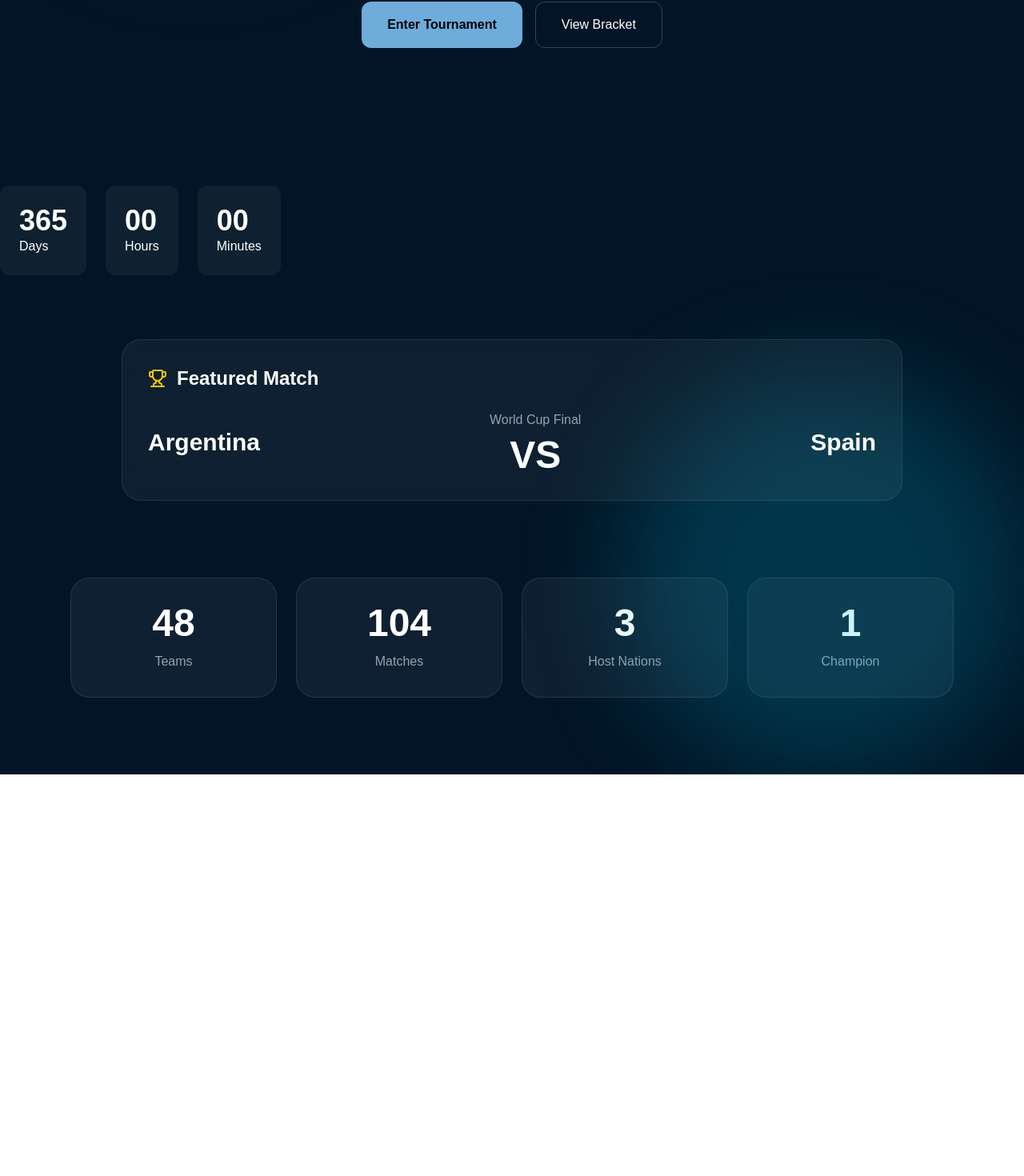
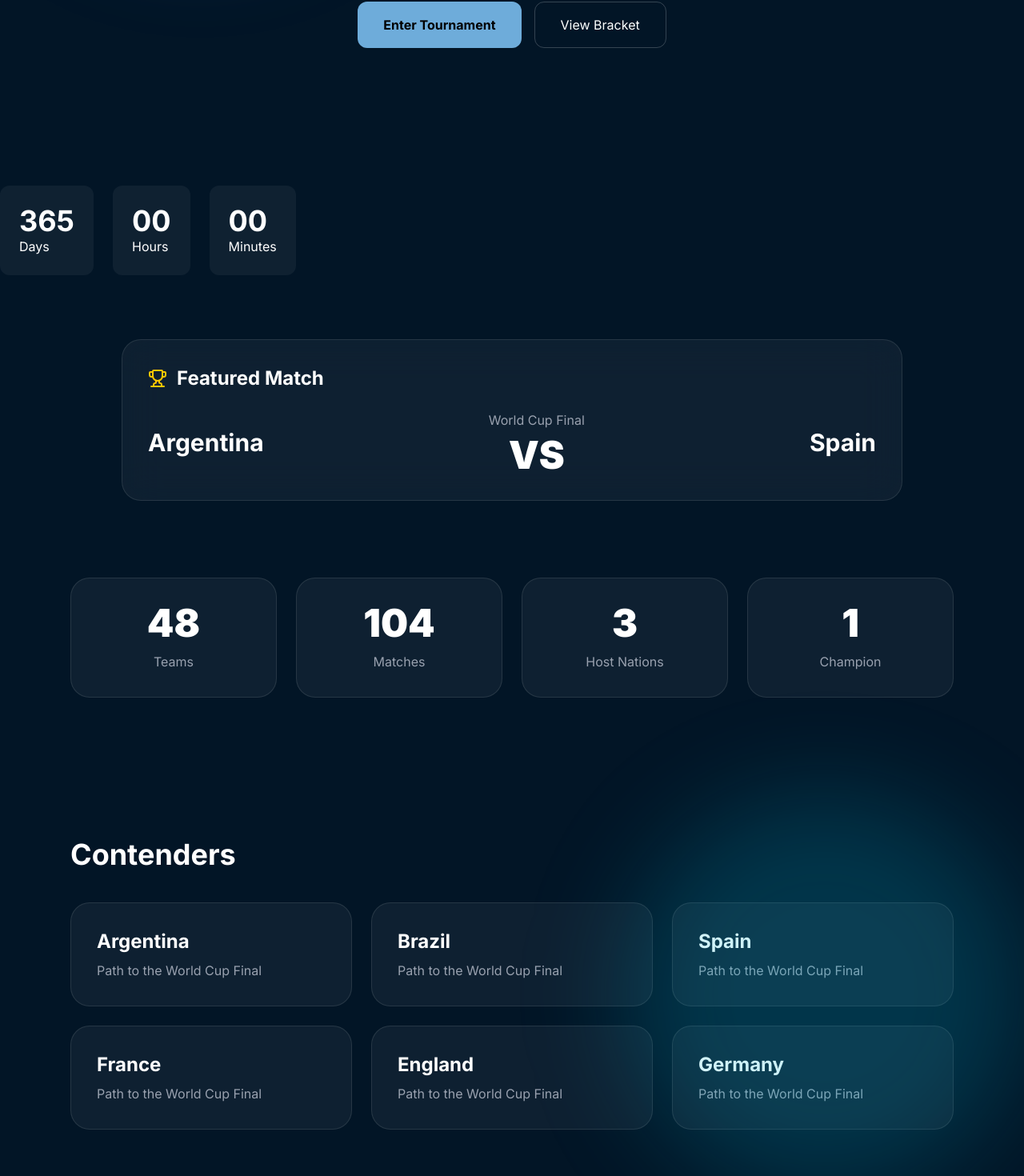
Before and after one commit to saviour159/path-to-glory, a Next.js app: page / in a window 1280 px wide. Shown: the part 666-2136 px from the top of the page at 80% size. Before the commit the page ends 1634 px from the top, so only its background shows below. Built offline with nearby package versions, Linux system fonts and the light colour scheme.

Commit message:
Phase 4 - Homepage Structure

```diff
--- a/app/layout.tsx
+++ b/app/layout.tsx
@@ -1,15 +1,9 @@
 import Navbar from "@/components/layout/Navbar";
 import type { Metadata } from "next";
-import { Geist, Geist_Mono } from "next/font/google";
+import { Inter } from "next/font/google";
 import "./globals.css";
 
-const geistSans = Geist({
-  variable: "--font-geist-sans",
-  subsets: ["latin"],
-});
-
-const geistMono = Geist_Mono({
-  variable: "--font-geist-mono",
+const inter = Inter({
   subsets: ["latin"],
 });
 
@@ -24,10 +18,8 @@ export default function RootLayout({
   children: React.ReactNode;
 }>) {
   return (
-    <html
-      lang="en"
-      className={`${geistSans.variable} ${geistMono.variable} h-full antialiased`}>
-      <body>
+    <html lang="en">
+      <body className={inter.className}>
         <Navbar />
         {children}
       </body>
--- a/app/page.tsx
+++ b/app/page.tsx
@@ -1,6 +1,7 @@
 import Countdown from "@/components/home/Countdown";
 import FeaturedMatch from "@/components/home/FeaturedMatch";
 import Stats from "@/components/home/Stats";
+import TeamShowcase from "@/components/home/TeamShowcase";
 export default function Home() {
   return (
     <main className="relative min-h-screen overflow-hidden bg-[#021526] text-white">
@@ -49,6 +50,7 @@ export default function Home() {
       <Countdown />
       <FeaturedMatch />
       <Stats />
+      <TeamShowcase />
     </main>
   );
 }
--- a/components/home/FeaturedMatch.tsx
+++ b/components/home/FeaturedMatch.tsx
@@ -1,8 +1,13 @@
 import { Trophy } from "lucide-react";
+import { motion } from "framer-motion";
 
 export default function FeaturedMatch() {
   return (
-    <div className="max-w-5xl mx-auto mt-20 px-6">
+    <div
+      initial={{ opacity: 0, y: 50 }}
+      animate={{ opacity: 1, y: 0 }}
+      transition={{ duration: 0.8 }}
+      className="max-w-5xl mx-auto mt-20 px-6">
       <div className="rounded-3xl border border-white/10 bg-white/5 backdrop-blur-xl p-8">
         <div className="flex items-center gap-3 mb-6">
           <Trophy className="text-yellow-400" />
--- /dev/null
+++ b/components/home/TeamShowcase.tsx
@@ -0,0 +1,28 @@
+export default function TeamShowcase() {
+  const teams = [
+    "Argentina",
+    "Brazil",
+    "Spain",
+    "France",
+    "England",
+    "Germany",
+  ];
+
+  return (
+    <section className="max-w-6xl mx-auto px-6 py-20">
+      <h2 className="text-4xl font-bold mb-10">Contenders</h2>
+
+      <div className="grid md:grid-cols-3 gap-6">
+        {teams.map((team) => (
+          <div
+            key={team}
+            className="rounded-3xl border border-white/10 bg-white/5 p-8 hover:bg-white/10 transition">
+            <h3 className="text-2xl font-bold">{team}</h3>
+
+            <p className="text-gray-400 mt-2">Path to the World Cup Final</p>
+          </div>
+        ))}
+      </div>
+    </section>
+  );
+}
```
